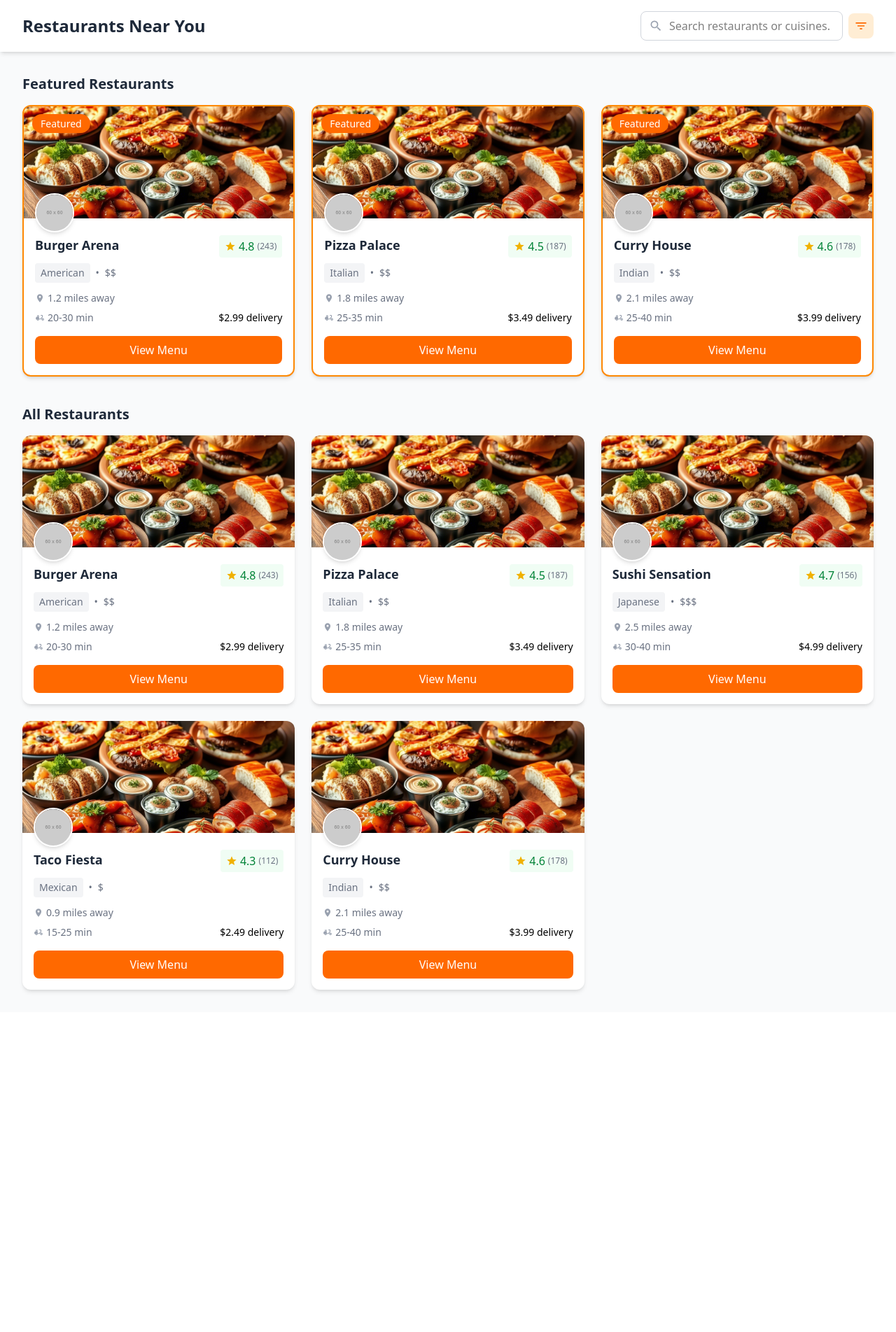
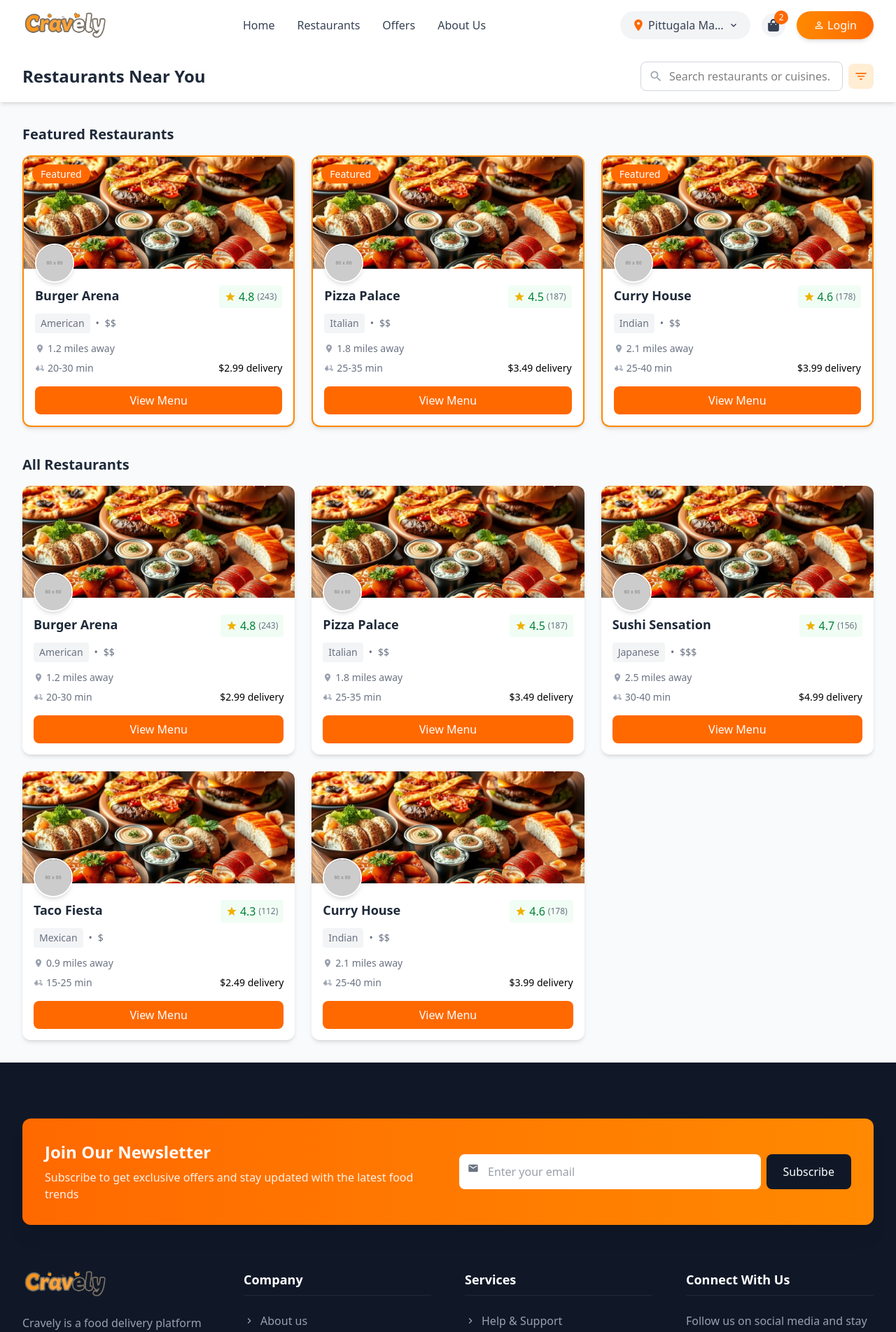
Before and after one commit to wahallu/cravely, a React (Vite) app in the folder frontend/: page /restaurants in a window 1280 px wide. Shown: the top 1903 px of the page at 70% size. Before the commit the page ends 1446 px from the top, so only its background shows below. Built offline with nearby package versions, Linux system fonts and the light colour scheme.

Commit message:
add client layout and update routes for restaurant client views

```diff
--- a/frontend/src/App.jsx
+++ b/frontend/src/App.jsx
@@ -10,6 +10,7 @@ import MenuManagement from "./Restaurant/Admin/MenuManagement";
 import RestaurantList from "./Restaurant/Client/RestaurantList";
 import RestaurantDetails from "./Restaurant/Client/RestaurantDetail";
 import Layout from "./Restaurant/Admin/Layout";
+import ClientLayout from "./Restaurant/Client/Layout";
 
 //order
 import Cart from "../src/Order/OrderLayout";
@@ -32,22 +33,21 @@ export default function App() {
         <Route path="/register" element={<Register />} />
         <Route path="/restaurant/register" element={<RestaurantRegister />} />
         <Route path="/restaurant/login" element={<RestaurantLogin />} />
-        <Route path="/restaurants" element={<RestaurantList />} />
-        <Route path="/restaurant/:id" element={<RestaurantDetails />} />
 
-        {/* order */}
-
+        {/* Order */}
         <Route path="/cart" element={<Cart />} />
         <Route path="/checkout" element={<Checkout />} />
 
-        {/* Restaurant Dashboard Routes */}
+        {/* Restaurant Admin Dashboard Routes */}
         <Route path="/restaurant" element={<Layout />}>
           <Route path="dashboard" element={<RestaurantDashboard />} />
-          {/* Add other restaurant routes inside this Layout */}
           <Route path="menu" element={<MenuManagement />} />
-          {/* <Route path="orders" element={<div>Orders Page</div>} /> */}
-          {/* <Route path="customers" element={<div>Customers Page</div>} /> */}
-          {/* <Route path="settings" element={<div>Settings Page</div>} /> */}
+        </Route>
+
+        {/* Restaurant Client */}
+        <Route path="/" element={<ClientLayout />}>
+          <Route path="restaurants" element={<RestaurantList />} />
+          <Route path="restaurant/:id" element={<RestaurantDetails />} />
         </Route>
 
         {/* Admin Routes */}
--- /dev/null
+++ b/frontend/src/Restaurant/Client/Layout.jsx
@@ -0,0 +1,14 @@
+import React from 'react';
+import { Outlet } from 'react-router-dom';
+import Header from "../../Home/Components/header";
+import Footer from "../../Home/Components/footer";
+
+export default function Layout() {
+    return (
+        <>
+            <Header />
+            <Outlet />
+            <Footer />
+        </>
+    );
+}
```
